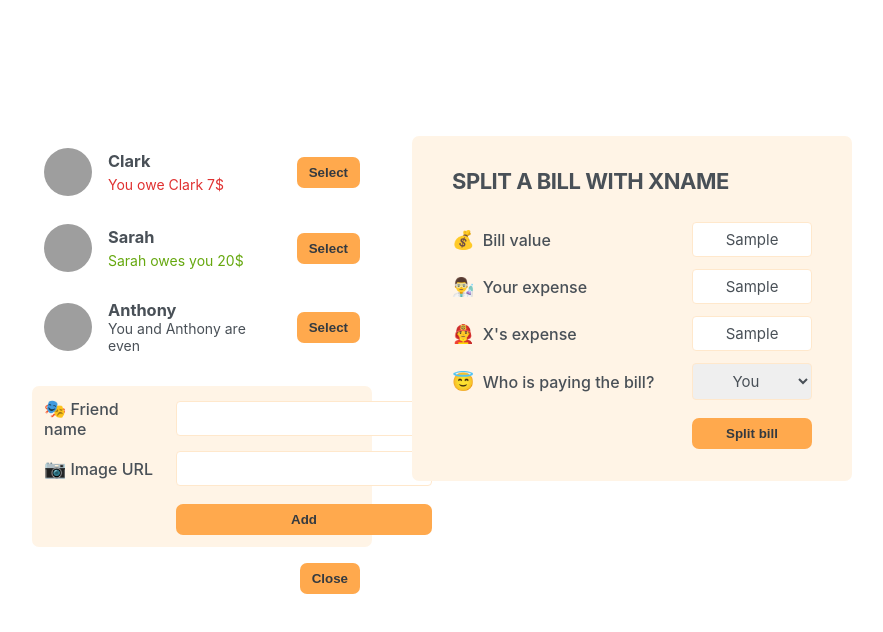
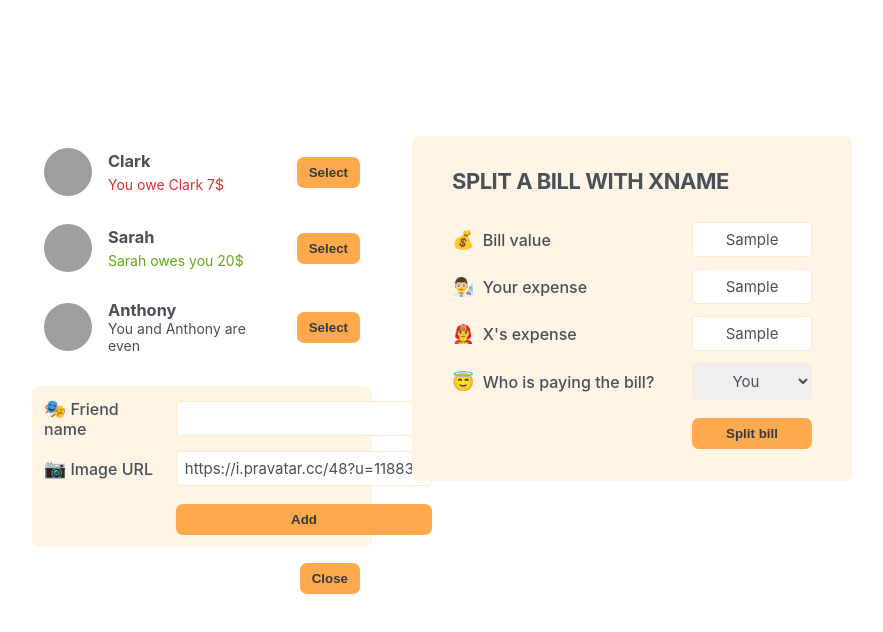
Before and after one commit to kiethohoai/eat-n-split, a React (Create React App) app: page / in a window 1280 px wide. Both pictures are taken after typing "Sample", "Sample", "Sample" into the empty fields and a click on the button "Add friend". Shown: the top 632 px of the page, without its empty margins (198-1081 px from the left). Built offline with nearby package versions, Linux system fonts and the light colour scheme; grey boxes are pictures that could not be loaded.

Commit message:
006 Adding a New Friend

```diff
--- a/src/App.js
+++ b/src/App.js
@@ -33,6 +33,7 @@
 // App
 export default function App() {
   const [showAddFriend, setShowAddFriend] = useState(false);
+  const [friends, setFriends] = useState(initialFriends);
 
   function handleShowAddFriend() {
     setShowAddFriend((showAddFriend) => !showAddFriend);
@@ -41,7 +42,7 @@
   return (
     <div className="app">
       <div className="sidebar">
-        <FriendsList />
+        <FriendsList friends={friends} />
         {showAddFriend && <FormAddFriend />}
         <Button onClick={handleShowAddFriend}>
           {showAddFriend ? "Close" : "Add friend"}
@@ -53,8 +54,8 @@
 }
 
 // FriendsList
-function FriendsList() {
-  const friends = initialFriends;
+function FriendsList({ friends }) {
+  // const friends = initialFriends;
   return (
     <ul>
       {friends.map((friend) => (
@@ -90,13 +91,45 @@
 
 // FormAddFriend
 function FormAddFriend() {
+  const [name, setName] = useState("");
+  const [image, setImage] = useState("https://i.pravatar.cc/48?u=118836");
+
+  function handleSubmit(e) {
+    e.preventDefault();
+
+    // validate
+    if (!name || !image) {
+      return;
+    }
+
+    const id = crypto.randomUUID();
+    const newFriend = {
+      name,
+      image: `${image}=${id}`,
+      blance: 0,
+      id,
+    };
+    console.log("🚀CHECK  newFriend =", newFriend);
+
+    setName("");
+    setImage("https://i.pravatar.cc/48?u=118836");
+  }
+
   return (
-    <form className="form-add-friend">
+    <form className="form-add-friend" onSubmit={handleSubmit}>
       <label>🎭Friend name</label>
-      <input type="text" />
+      <input
+        type="text"
+        value={name}
+        onChange={(e) => setName(e.target.value)}
+      />
 
       <label>📷Image URL</label>
-      <input type="text" />
+      <input
+        type="text"
+        value={image}
+        onChange={(e) => setImage(e.target.value)}
+      />
 
       <Button>Add</Button>
     </form>
```
Also changed, not shown: 1 other file (tests, documents, lock files or other folders).
